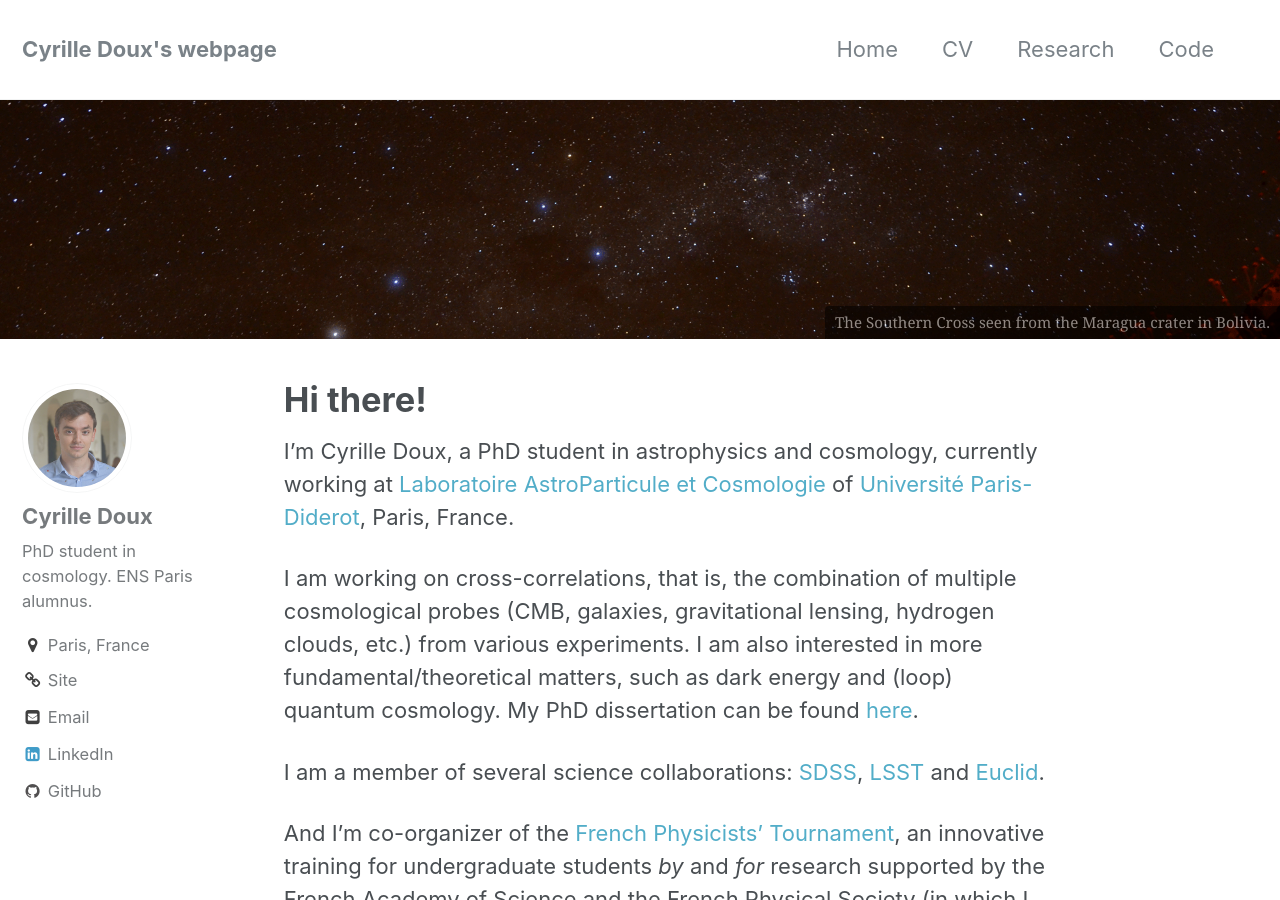
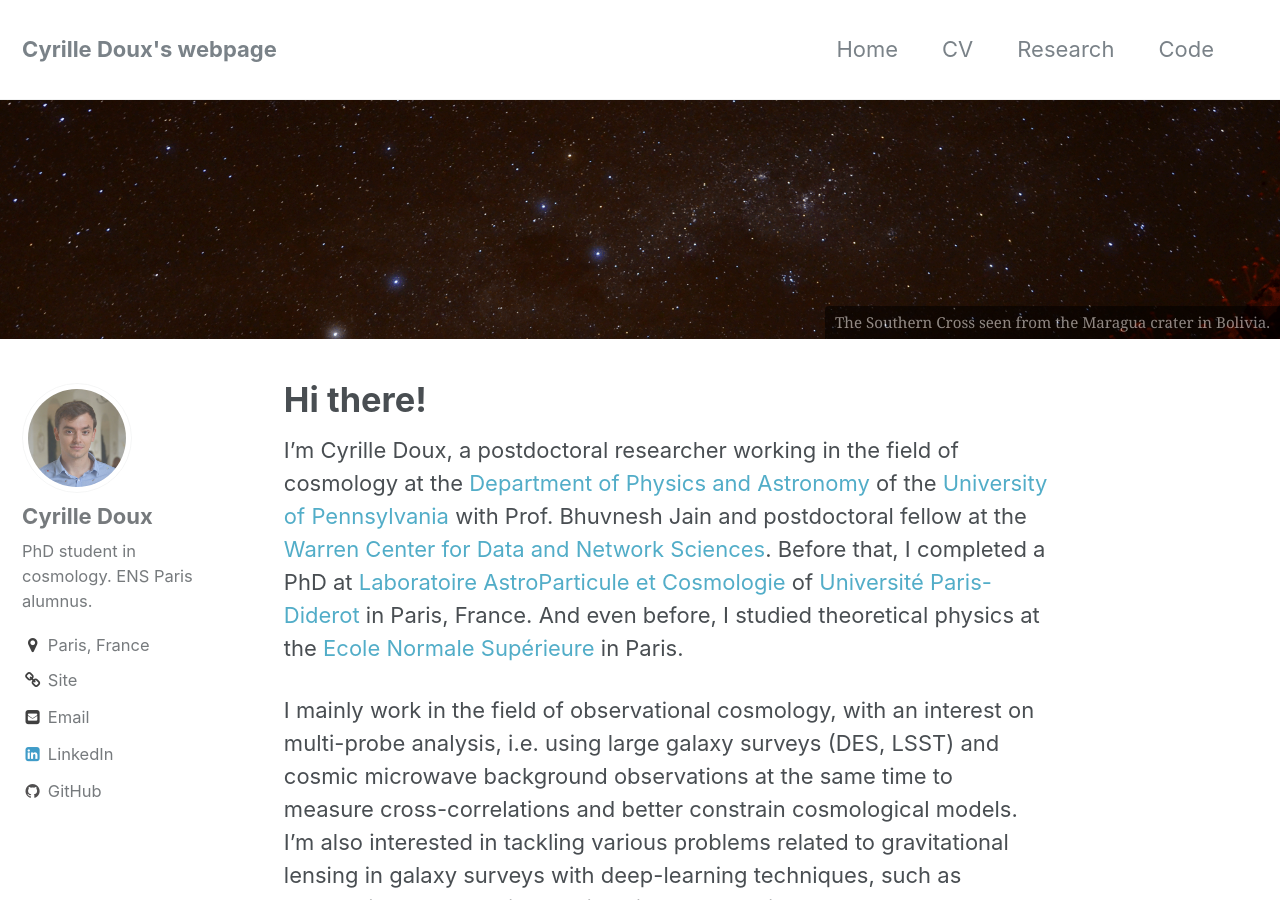
Before and after one commit to xuod/xuod.github.io, a Jekyll site: the page built from _pages/home.md, in a window 1280 px wide and 900 px high. Built offline with Jekyll 4.4.1, drawn with Linux system fonts in a browser that asks for light colours; some of the changed text lies outside the part shown.

Commit message:
Updated on 9/7/18.

```diff
--- a/_pages/home.md
+++ b/_pages/home.md
@@ -3,10 +3,10 @@ title: Hi there!
 permalink: /
 ---
 
- I'm Cyrille Doux, a PhD student in astrophysics and cosmology, currently working at [Laboratoire AstroParticule et Cosmologie](http://www.apc.univ-paris7.fr/APC_CS/) of [Université Paris-Diderot](http://www.univ-paris-diderot.fr/), Paris, France.
+I'm Cyrille Doux, a postdoctoral researcher working in the field of cosmology at the [Department of Physics and Astronomy](http://www.physics.upenn.edu/) of the [University of Pennsylvania](www.upenn.edu) with Prof. Bhuvnesh Jain and postdoctoral fellow at the [Warren Center for Data and Network Sciences](http://warrencenter.upenn.edu/). Before that, I completed a PhD at [Laboratoire AstroParticule et Cosmologie](http://www.apc.univ-paris7.fr/APC_CS/) of [Université Paris-Diderot](http://www.univ-paris-diderot.fr/) in Paris, France. And even before, I studied theoretical physics at the [Ecole Normale Supérieure](http://www.ens.fr/) in Paris.
 
-I am working on cross-correlations, that is, the combination of multiple cosmological probes (CMB, galaxies, gravitational lensing, hydrogen clouds, etc.) from various experiments. I am also interested in more fundamental/theoretical matters, such as dark energy and (loop) quantum cosmology. My PhD dissertation can be found [here](https://www.dropbox.com/s/gjbim1ju2pb1e3p/DOUX_Cyrille_these_20171204.pdf?dl=0).
+I mainly work in the field of observational cosmology, with an interest on multi-probe analysis, i.e. using large galaxy surveys (DES, LSST) and cosmic microwave background observations at the same time to measure cross-correlations and better constrain cosmological models. I'm also interested in tackling various problems related to gravitational lensing in galaxy surveys with deep-learning techniques, such as deblending or galaxy interactions in clusters. Finally, I am also keen on more theoretical matters, such as dark energy and (loop) quantum cosmology. My PhD dissertation (in English) can be found [here](https://hal.archives-ouvertes.fr/tel-01829118).
 
 I am a member of several science collaborations: [SDSS](http://www.sdss.org/), [LSST](http://www.lsst.org) and [Euclid](http://sci.esa.int/euclid/).
 
-And I'm co-organizer of the [French Physicists' Tournament](http://france.iptnet.info), an innovative training for undergraduate students *by* and *for* research supported by the French Academy of Science and the French Physical Society (in which I am a member of the ["Junior" commission](https://jeunes.sfpnet.fr/)).
+Outside of work, I was vice president of the [French Physicists' Tournament](http://france.iptnet.info), an innovative training for undergraduate students *by* and *for* research supported by the French Academy of Science and the French Physical Society (in which I am a member of the ["Junior" Commission](https://jeunes.sfpnet.fr/)).
```
Also changed, not shown: _pages/cv.md (+2 -0 lines), _pages/research.md (+3 -3 lines).
